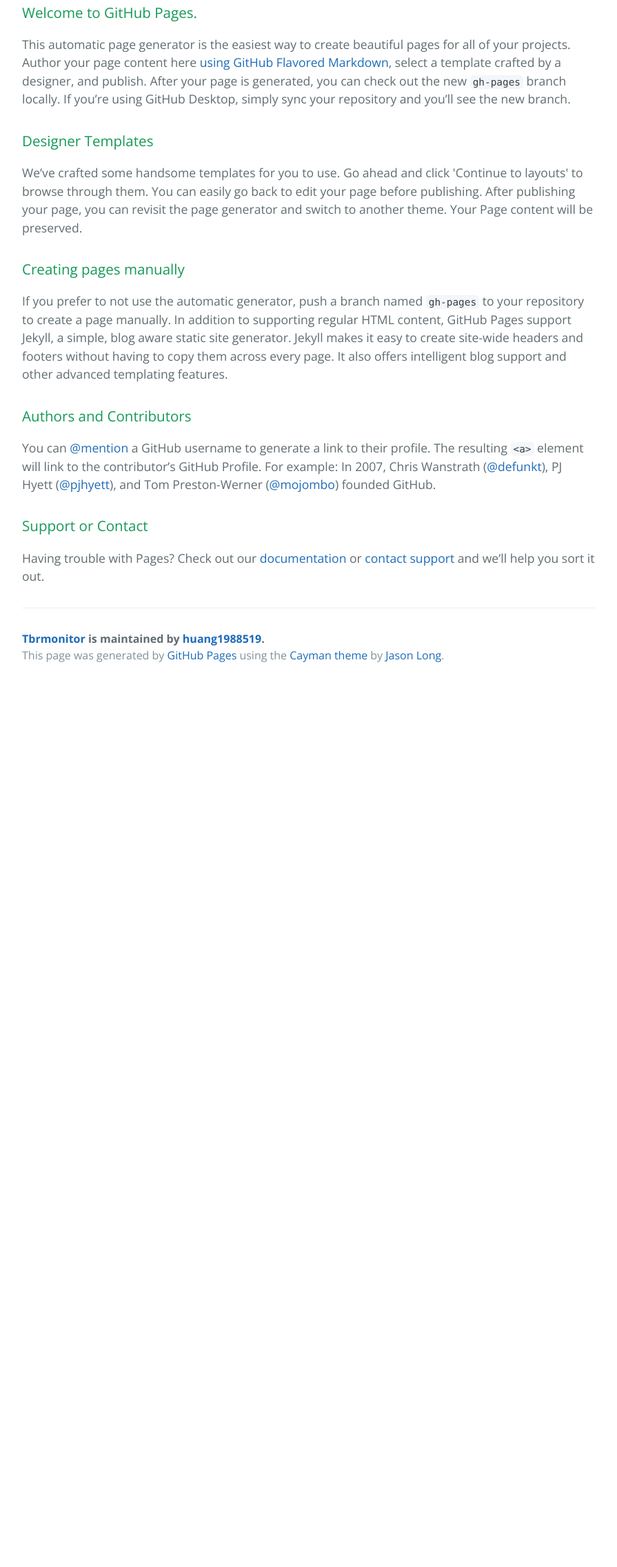
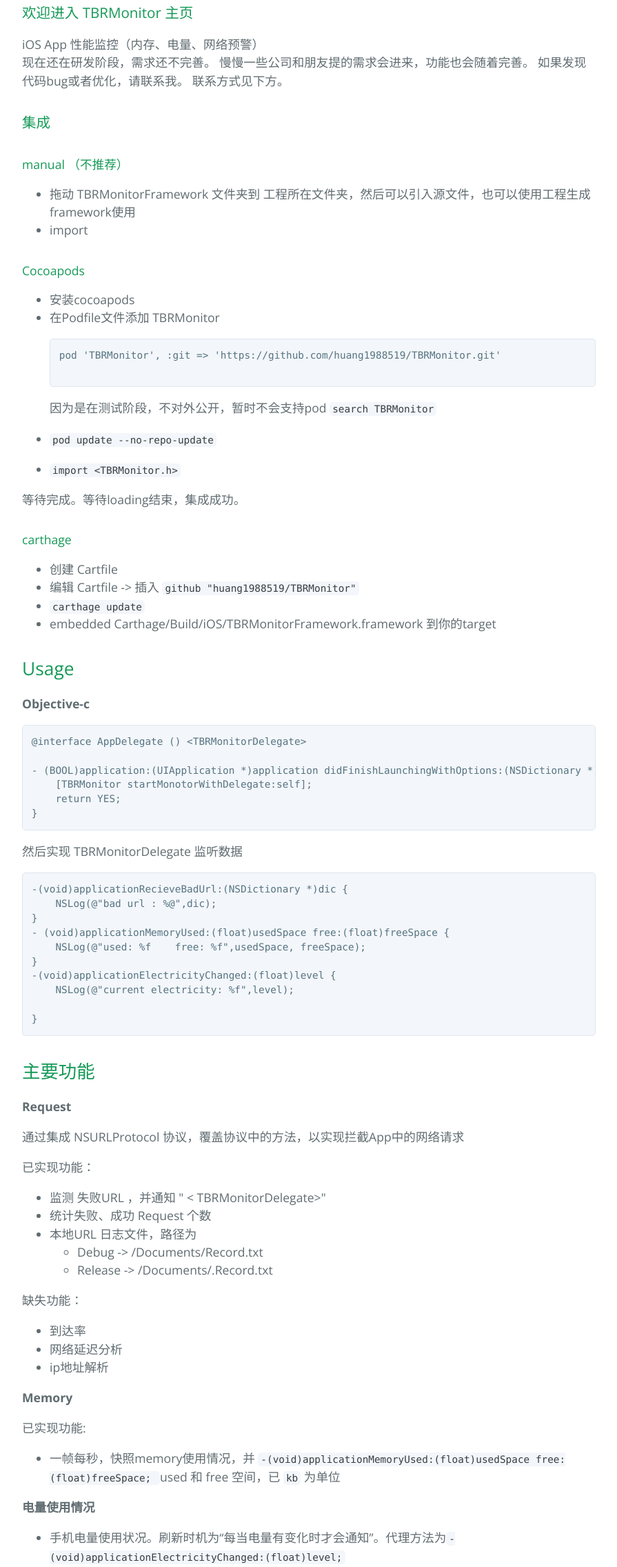
Before and after one commit to huang1988519/TBRMonitor, a plain HTML site: page index.html in a window 1280 px wide. Shown: the part 412-2684 px from the top of the page at 69% size, without its empty margins (192-1087 px from the left). Before the commit the page ends 1406 px from the top, so only its background shows below. Drawn offline with nearby package versions, Linux system fonts and the light colour scheme.

```diff
--- a/index.html
+++ b/index.html
@@ -20,29 +20,152 @@
 
     <section class="main-content">
       <h3>
-<a id="welcome-to-github-pages" class="anchor" href="#welcome-to-github-pages" aria-hidden="true"><span aria-hidden="true" class="octicon octicon-link"></span></a>Welcome to GitHub Pages.</h3>
+<a id="欢迎进入-tbrmonitor-主页" class="anchor" href="#%E6%AC%A2%E8%BF%8E%E8%BF%9B%E5%85%A5-tbrmonitor-%E4%B8%BB%E9%A1%B5" aria-hidden="true"><span aria-hidden="true" class="octicon octicon-link"></span></a>欢迎进入 TBRMonitor 主页</h3>
 
-<p>This automatic page generator is the easiest way to create beautiful pages for all of your projects. Author your page content here <a href="https://guides.github.com/features/mastering-markdown/">using GitHub Flavored Markdown</a>, select a template crafted by a designer, and publish. After your page is generated, you can check out the new <code>gh-pages</code> branch locally. If you’re using GitHub Desktop, simply sync your repository and you’ll see the new branch.</p>
+<p>iOS App 性能监控（内存、电量、网络预警）<br>
+现在还在研发阶段，需求还不完善。 慢慢一些公司和朋友提的需求会进来，功能也会随着完善。
+如果发现代码bug或者优化，请联系我。 联系方式见下方。</p>
 
 <h3>
-<a id="designer-templates" class="anchor" href="#designer-templates" aria-hidden="true"><span aria-hidden="true" class="octicon octicon-link"></span></a>Designer Templates</h3>
+<a id="集成" class="anchor" href="#%E9%9B%86%E6%88%90" aria-hidden="true"><span aria-hidden="true" class="octicon octicon-link"></span></a>集成</h3>
 
-<p>We’ve crafted some handsome templates for you to use. Go ahead and click 'Continue to layouts' to browse through them. You can easily go back to edit your page before publishing. After publishing your page, you can revisit the page generator and switch to another theme. Your Page content will be preserved.</p>
+<h4>
+<a id="manual-不推荐" class="anchor" href="#manual-%E4%B8%8D%E6%8E%A8%E8%8D%90" aria-hidden="true"><span aria-hidden="true" class="octicon octicon-link"></span></a>manual （不推荐）</h4>
+
+<ul>
+<li>拖动 TBRMonitorFramework 文件夹到 工程所在文件夹，然后可以引入源文件，也可以使用工程生成framework使用</li>
+<li>import </li>
+</ul>
+
+<h4>
+<a id="cocoapods" class="anchor" href="#cocoapods" aria-hidden="true"><span aria-hidden="true" class="octicon octicon-link"></span></a>Cocoapods</h4>
+
+<ul>
+<li>安装cocoapods</li>
+<li>
+<p>在Podfile文件添加 TBRMonitor</p>
+
+<pre><code>pod 'TBRMonitor', :git =&gt; 'https://github.com/huang1988519/TBRMonitor.git'
+
+</code></pre>
+
+<p>因为是在测试阶段，不对外公开，暂时不会支持pod <code>search TBRMonitor</code>   </p>
+</li>
+<li><p><code>pod update --no-repo-update</code>  </p></li>
+<li> <code>import &lt;TBRMonitor.h&gt;</code>
+</li>
+</ul>
+
+<p>等待完成。等待loading结束，集成成功。  </p>
+
+<h4>
+<a id="carthage" class="anchor" href="#carthage" aria-hidden="true"><span aria-hidden="true" class="octicon octicon-link"></span></a>carthage</h4>
+
+<ul>
+<li>创建 Cartfile</li>
+<li>编辑 Cartfile -&gt; 插入 <code>github  "huang1988519/TBRMonitor"</code>
+</li>
+<li><code>carthage update</code></li>
+<li>embedded Carthage/Build/iOS/TBRMonitorFramework.framework 到你的target</li>
+</ul>
+
+<h2>
+<a id="usage" class="anchor" href="#usage" aria-hidden="true"><span aria-hidden="true" class="octicon octicon-link"></span></a>Usage</h2>
+
+<p><strong>Objective-c</strong></p>
+
+<pre><code>@interface AppDelegate () &lt;TBRMonitorDelegate&gt;
+
+- (BOOL)application:(UIApplication *)application didFinishLaunchingWithOptions:(NSDictionary *)launchOptions {
+    [TBRMonitor startMonotorWithDelegate:self];
+    return YES;
+}
+</code></pre>
+
+<p>然后实现 TBRMonitorDelegate 监听数据</p>
+
+<pre><code>-(void)applicationRecieveBadUrl:(NSDictionary *)dic {
+    NSLog(@"bad url : %@",dic);
+}
+- (void)applicationMemoryUsed:(float)usedSpace free:(float)freeSpace {
+    NSLog(@"used: %f    free: %f",usedSpace, freeSpace);
+}
+-(void)applicationElectricityChanged:(float)level {
+    NSLog(@"current electricity: %f",level);
+
+}
+</code></pre>
+
+<h2>
+<a id="主要功能" class="anchor" href="#%E4%B8%BB%E8%A6%81%E5%8A%9F%E8%83%BD" aria-hidden="true"><span aria-hidden="true" class="octicon octicon-link"></span></a>主要功能</h2>
+
+<p><strong>Request</strong></p>
+
+<p>通过集成 NSURLProtocol 协议，覆盖协议中的方法，以实现拦截App中的网络请求  </p>
+
+<p>已实现功能：</p>
+
+<ul>
+<li>监测 失败URL ，并通知 " &lt; TBRMonitorDelegate&gt;"<br>
+</li>
+<li>统计失败、成功 Request 个数</li>
+<li>本地URL 日志文件，路径为<br>
+
+<ul>
+<li>Debug   -&gt; /Documents/Record.txt</li>
+<li>Release -&gt; /Documents/.Record.txt</li>
+</ul>
+</li>
+</ul>
+
+<p>缺失功能：</p>
+
+<ul>
+<li>到达率</li>
+<li>网络延迟分析</li>
+<li>ip地址解析</li>
+</ul>
+
+<p><strong>Memory</strong></p>
+
+<p>已实现功能:</p>
+
+<ul>
+<li>一帧每秒，快照memory使用情况，并 <code>-(void)applicationMemoryUsed:(float)usedSpace free:(float)freeSpace;
+</code> used 和 free 空间，已  <code>kb</code> 为单位</li>
+</ul>
+
+<p><strong>电量使用情况</strong></p>
+
+<ul>
+<li>手机电量使用状况。刷新时机为“每当电量有变化时才会通知”。代理方法为<code>-(void)applicationElectricityChanged:(float)level;
+</code>
+</li>
+</ul>
+
+<p><strong>CPU使用</strong></p>
+
+<ul>
+<li>明天加上。。。</li>
+</ul>
+
+<p><strong>UI 绘制</strong></p>
+
+<ul>
+<li>Window 绘制监控数据</li>
+</ul>
 
 <h3>
-<a id="creating-pages-manually" class="anchor" href="#creating-pages-manually" aria-hidden="true"><span aria-hidden="true" class="octicon octicon-link"></span></a>Creating pages manually</h3>
+<a id="作者和贡献者" class="anchor" href="#%E4%BD%9C%E8%80%85%E5%92%8C%E8%B4%A1%E7%8C%AE%E8%80%85" aria-hidden="true"><span aria-hidden="true" class="octicon octicon-link"></span></a>作者和贡献者</h3>
 
-<p>If you prefer to not use the automatic generator, push a branch named <code>gh-pages</code> to your repository to create a page manually. In addition to supporting regular HTML content, GitHub Pages support Jekyll, a simple, blog aware static site generator. Jekyll makes it easy to create site-wide headers and footers without having to copy them across every page. It also offers intelligent blog support and other advanced templating features.</p>
-
-<h3>
-<a id="authors-and-contributors" class="anchor" href="#authors-and-contributors" aria-hidden="true"><span aria-hidden="true" class="octicon octicon-link"></span></a>Authors and Contributors</h3>
-
-<p>You can <a href="https://help.github.com/articles/basic-writing-and-formatting-syntax/#mentioning-users-and-teams" class="user-mention">@mention</a> a GitHub username to generate a link to their profile. The resulting <code>&lt;a&gt;</code> element will link to the contributor’s GitHub Profile. For example: In 2007, Chris Wanstrath (<a href="https://github.com/defunkt" class="user-mention">@defunkt</a>), PJ Hyett (<a href="https://github.com/pjhyett" class="user-mention">@pjhyett</a>), and Tom Preston-Werner (<a href="https://github.com/mojombo" class="user-mention">@mojombo</a>) founded GitHub.</p>
+<ul>
+<li>pipa huang</li>
+</ul>
 
 <h3>
 <a id="support-or-contact" class="anchor" href="#support-or-contact" aria-hidden="true"><span aria-hidden="true" class="octicon octicon-link"></span></a>Support or Contact</h3>
 
-<p>Having trouble with Pages? Check out our <a href="https://help.github.com/pages">documentation</a> or <a href="https://github.com/contact">contact support</a> and we’ll help you sort it out.</p>
+<p>如果有问题，请发邮件到 <code>huang1988519@126.com</code></p>
 
       <footer class="site-footer">
         <span class="site-footer-owner"><a href="https://github.com/huang1988519/TBRMonitor">Tbrmonitor</a> is maintained by <a href="https://github.com/huang1988519">huang1988519</a>.</span>
```
Also changed, not shown: params.json (+1 -1 lines).
